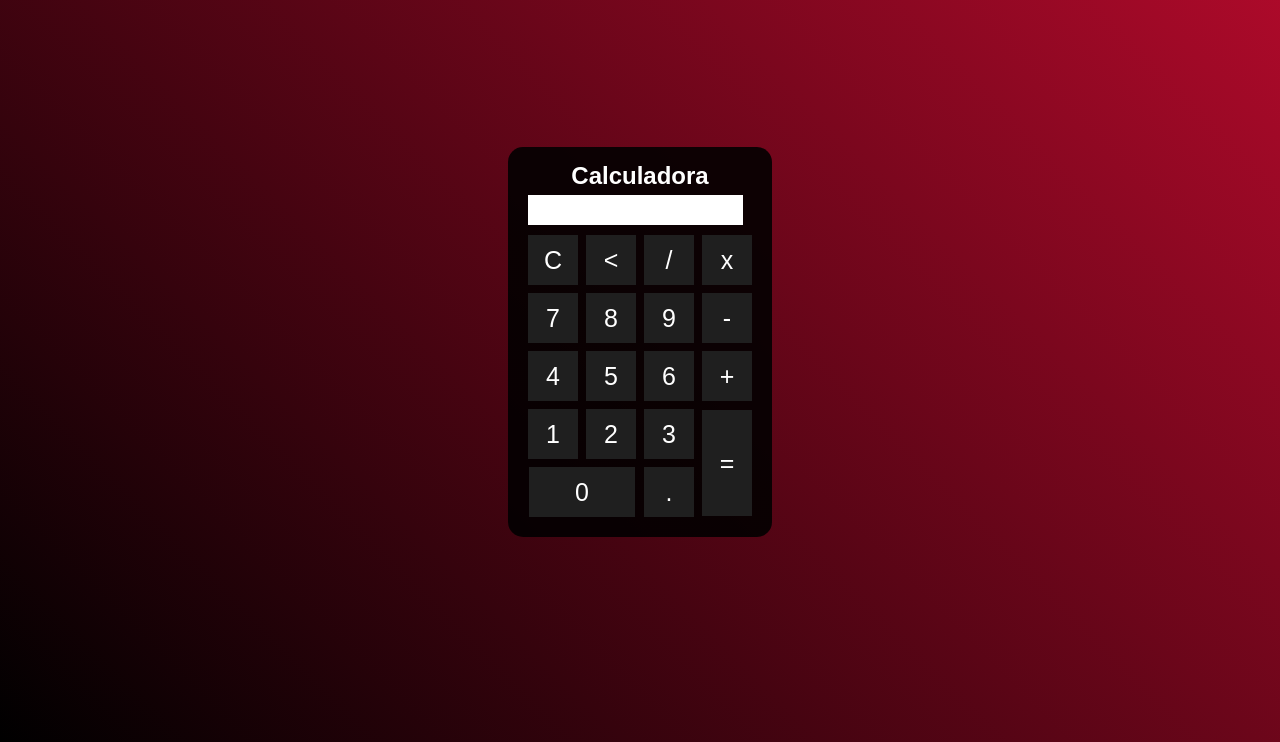
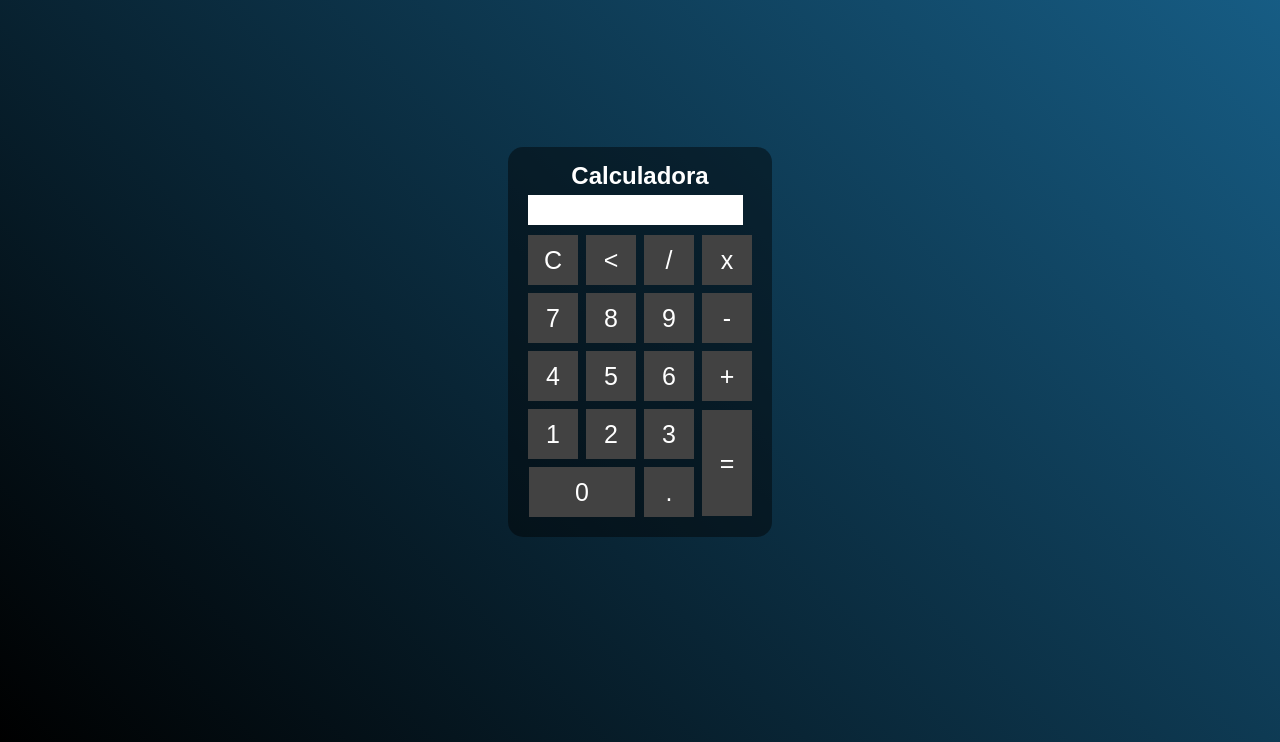
Before and after one commit to DanielFBarbosa/calculadora-simples-js, a plain HTML site: page index.html in a window 1280 px wide. Shown: the part 58-800 px from the top of the page. Drawn offline with Linux system fonts and the light colour scheme.

Commit message:
atuzlização

```diff
--- a/css/styles.css
+++ b/css/styles.css
@@ -5,7 +5,7 @@
 }
 
 .fundo{
-    background-image: linear-gradient(45deg, rgb(0, 0, 0), rgb(177, 10, 43));
+    background-image: linear-gradient(45deg, rgb(0, 0, 0), rgb(23, 95, 136));
     height: 100vh;
     color: white;
     font-family: Arial, Helvetica, sans-serif;
@@ -14,7 +14,7 @@
 
 .calculadora{
     position: absolute;
-    background-color: rgba(0, 0, 0, 0.884);
+    background-color: rgba(0, 0, 0, 0.452);
     top: 50%;
     left: 50%;
     transform: translate(-50%,-50%);
@@ -28,13 +28,13 @@
     font-size: 25px;
     margin: 3px;
     cursor: pointer;
-    background-color: rgb(31, 31, 31);
+    background-color: rgb(66, 66, 66);
     border: none;
     color: white;
 }
 
 .botao:hover{
-    background-color: rgb(44, 9, 9);
+    background-color: rgb(0, 0, 0);
 }
 #resultado{
     background: white;
```
